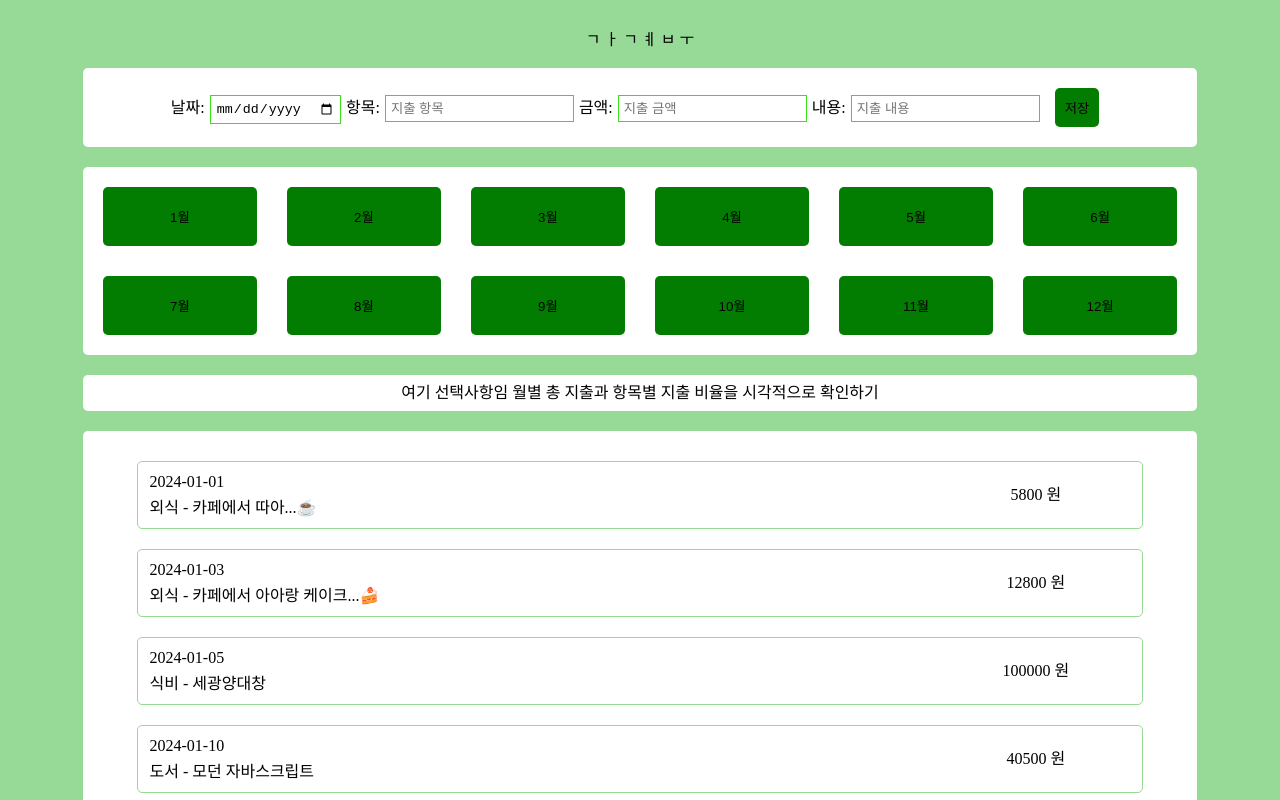
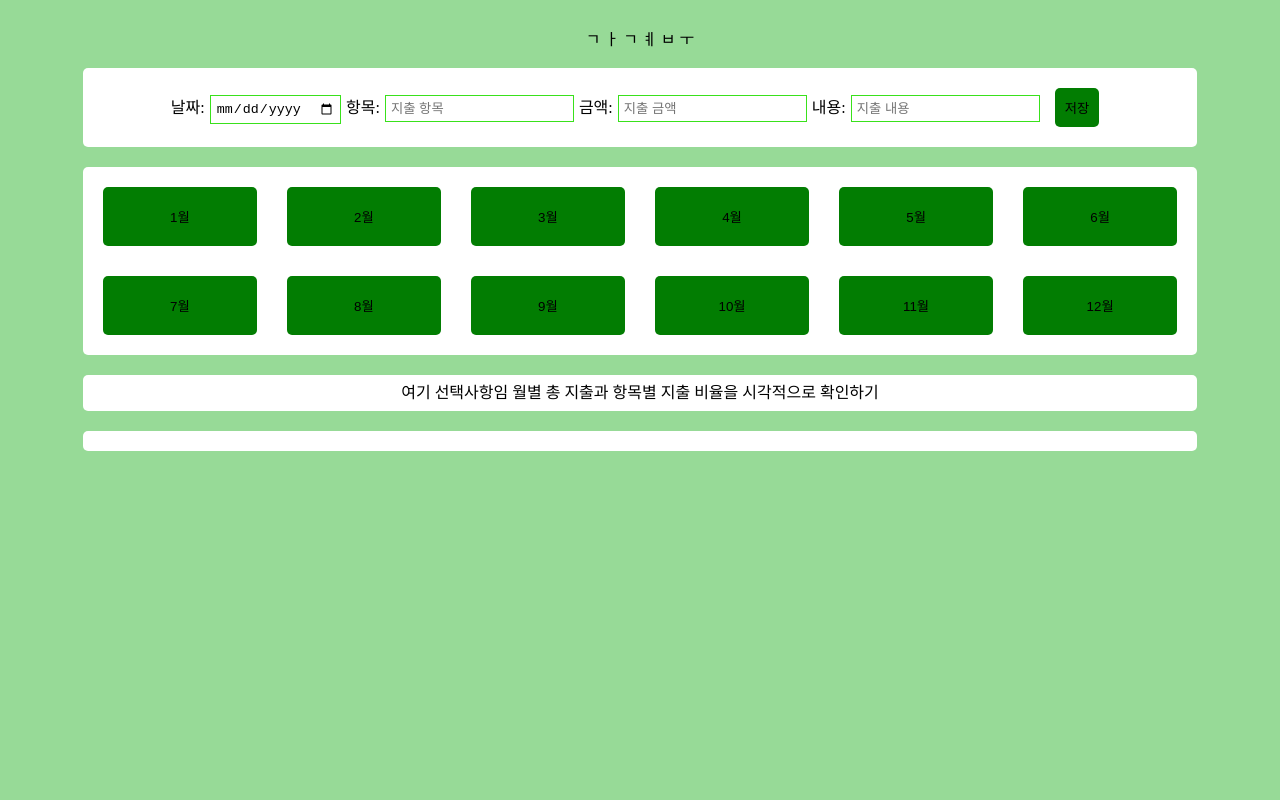
Before and after one commit to MiMing-00/Sparta_financial-ledger, a React (Vite) app: page / in a window 1280 px wide. Shown: the top 800 px of the page. Built offline with nearby package versions, Linux system fonts and the light colour scheme.

Commit message:
클릭 버튼, 로컬 스토리지 연결

```diff
--- a/src/components/ExpenseDetail.jsx
+++ b/src/components/ExpenseDetail.jsx
@@ -24,6 +24,7 @@ const ExpenseDetailDiv2 = styled.div`
   flex-direction: column;
   width: 80%;
   align-items: flex-start;
+  white-space: nowrap;
   text-overflow: ellipsis;
   margin: 2px;
   gap: 10px;
@@ -35,11 +36,16 @@ const ExpenseDetailspan1 = styled.span`
   gap: 3px;
 `;
 
-const ExpenseDetail = ({ setExpenses, expenses }) => {
+const ExpenseDetail = ({ setExpenses, expenses, SelectdMonth }) => {
+  console.log(SelectdMonth);
   return (
     <ExpenseDetailContain>
       {/* 여기서 누르면 상세 페이지로 넘어가야 함~~{" "} */}
-      {expenses.map(({ id, date, item, amount, content }) => (
+      {expenses
+        .filter(
+          (expense) => parseInt(expense.date.split("-")[1]) === SelectdMonth
+        )
+        .map(({ id, date, item, amount, content }) => (
           <ExpenseDetailDiv1 key={id}>
             <ExpenseDetailDiv2>
               <span>{date}</span>
--- a/src/components/ExpensesByMonth.jsx
+++ b/src/components/ExpensesByMonth.jsx
@@ -1,5 +1,4 @@
-import React from "react";
-import { useState, useEffect } from "react";
+import React, { useState, useEffect } from "react";
 import styled from "styled-components";
 import ExpenseRecord from "./ExpenseRecord";
 import ExpenseDetail from "./ExpenseDetail";
@@ -32,7 +31,12 @@ const MonthButton = styled.button`
 `;
 
 const ExpensesByMonth = ({ expenses, setExpenses }) => {
-  const [activeIndex, setActiveIndex] = useState("");
+  const initialMonth =
+    localStorage.getItem("selectedMonth") + 1
+      ? parseInt(localStorage.getItem("selectedMonth"))
+      : 1;
+
+  const [activeIndex, setActiveIndex] = useState(initialMonth);
 
   const handleMonthClick = (index) => {
     setActiveIndex(index);
@@ -40,11 +44,10 @@ const ExpensesByMonth = ({ expenses, setExpenses }) => {
 
   const months = [...Array(12).keys()].map((month) => month + 1);
 
-  // 로컬 스토리지랑 연결
-  // useEffect() => {
-  //   localStorage.setItem("selectedMonth", activeIndex);
-  //   }
-  // }, [activeIndex];
+  // 로컬 스토리지 연동
+  useEffect(() => {
+    localStorage.setItem("selectedMonth", activeIndex + 1);
+  }, [activeIndex]);
 
   return (
     <>
@@ -61,10 +64,14 @@ const ExpensesByMonth = ({ expenses, setExpenses }) => {
           </MonthButton>
         ))}
       </ButtonContainer>
-      {/* 버튼 드릴링 가능하게 레코드 */}
+      {/* 선택사항- 레코드 */}
       <ExpenseRecord />
-      {/* 버튼 드릴링 가능하게 디테일 폼 */}
-      <ExpenseDetail expenses={expenses} setExpenses={setExpenses} />
+      {/* 디테일 폼 */}
+      <ExpenseDetail
+        expenses={expenses}
+        setExpenses={setExpenses}
+        SelectdMonth={activeIndex + 1}
+      />
     </>
   );
 };
```
Lines whose indentation alone changed are shown as unchanged.
